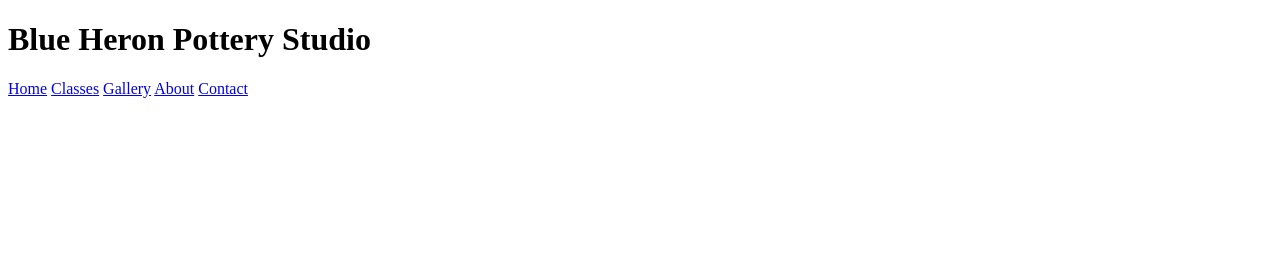
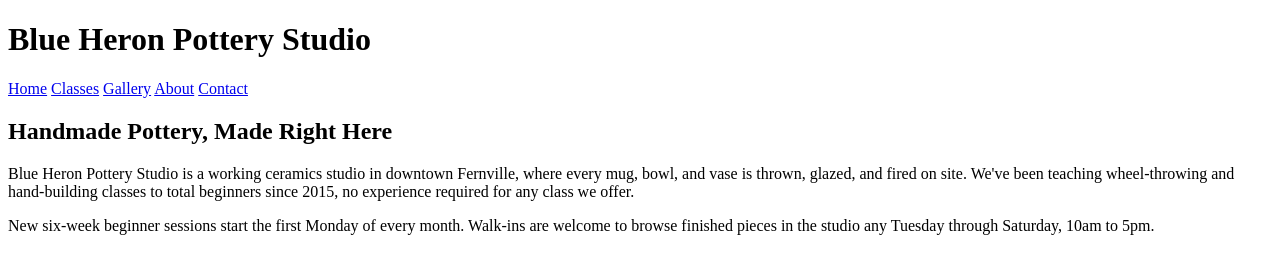
Before and after one commit to caiwilliamson23/week2-practice, a plain HTML site: page index.html in a window 1280 px wide. Drawn offline with Linux system fonts and the light colour scheme.

Commit message:
Add main content

```diff
--- a/index.html
+++ b/index.html
@@ -16,5 +16,11 @@
     </nav>
 </header>
 
+  <main>
+  <h2>Handmade Pottery, Made Right Here</h2>
+  <p>Blue Heron Pottery Studio is a working ceramics studio in downtown Fernville, where every mug, bowl, and vase is thrown, glazed, and fired on site. We've been teaching wheel-throwing and hand-building classes to total beginners since 2015, no experience required for any class we offer.</p>
+  <p>New six-week beginner sessions start the first Monday of every month. Walk-ins are welcome to browse finished pieces in the studio any Tuesday through Saturday, 10am to 5pm.</p>
+</main
+
 </body>
 </html>
```
